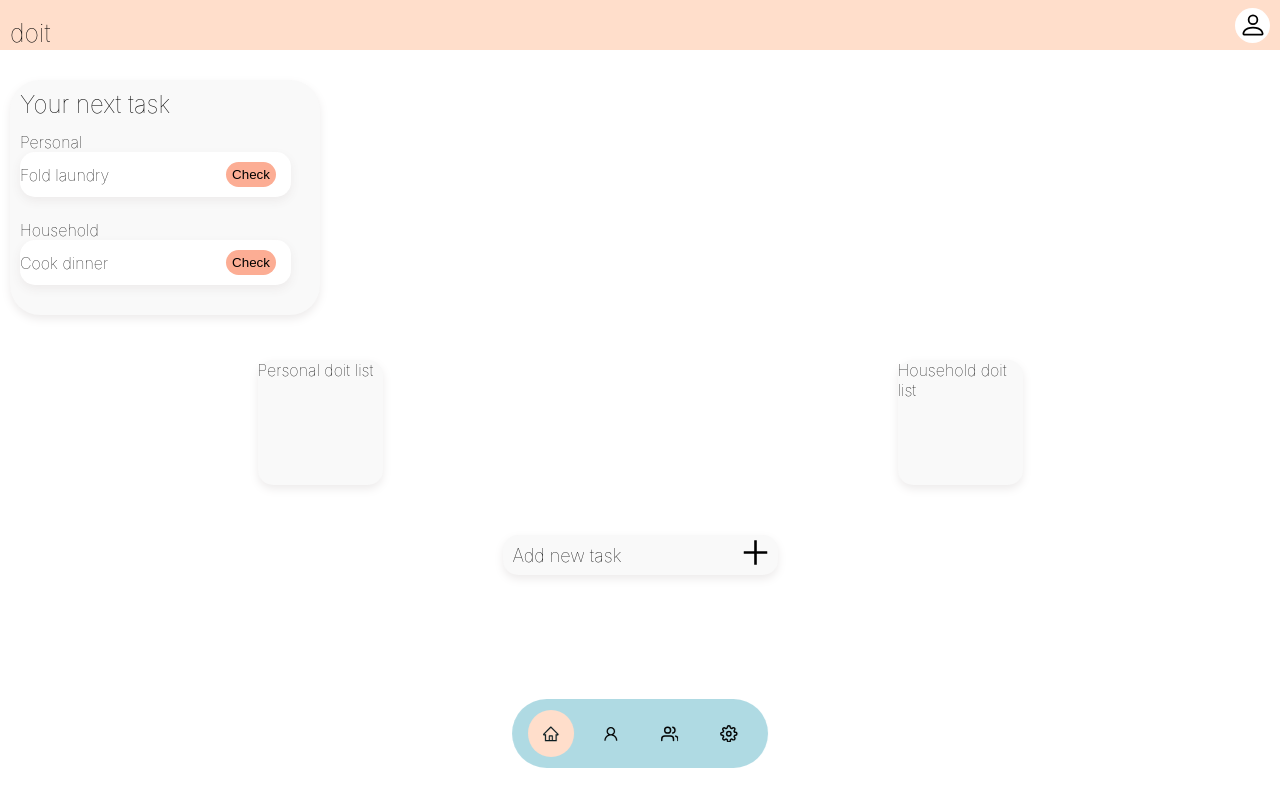
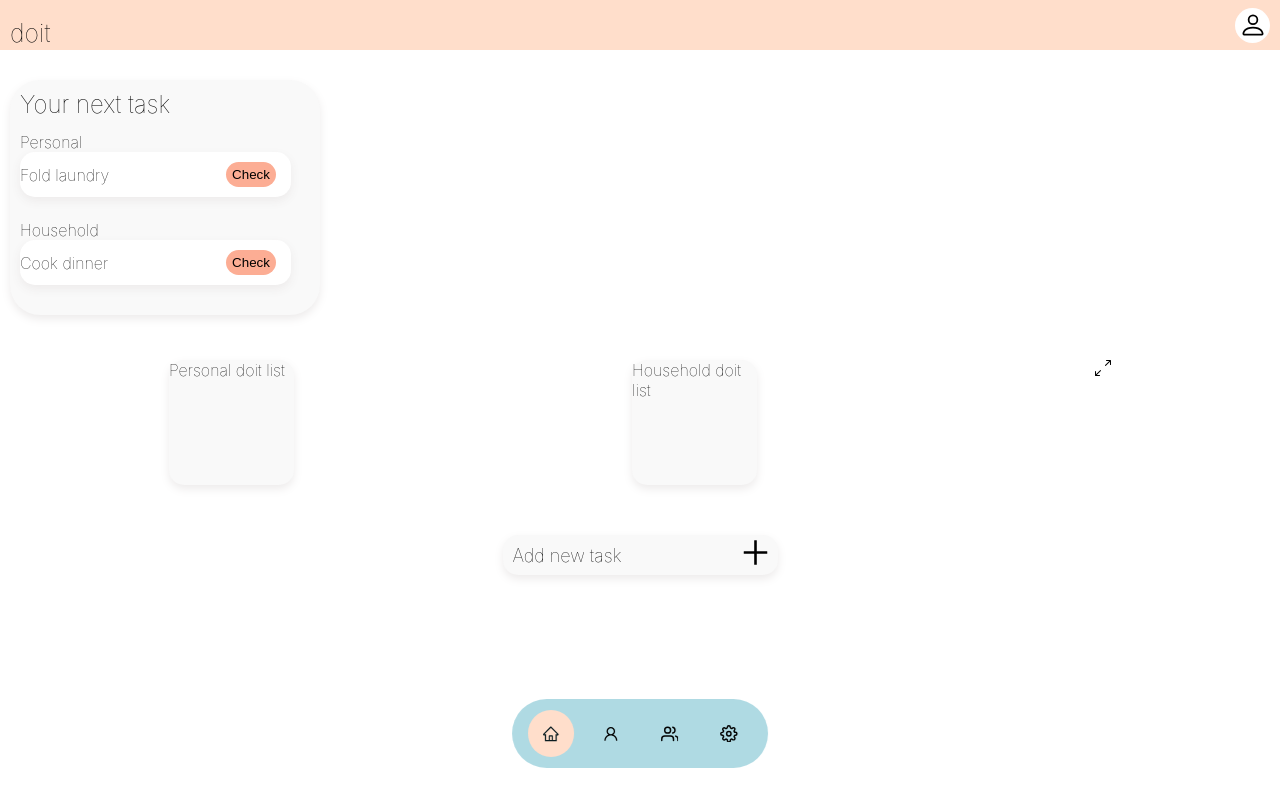
Before and after one commit to Duniia/doit, a React (Create React App) app: page / in a window 1280 px wide. Built offline with nearby package versions, Linux system fonts and the light colour scheme.

Commit message:
Michelle

```diff
--- a/src/pages/Forside.js
+++ b/src/pages/Forside.js
@@ -7,6 +7,7 @@ import OpgaveTitle from '../components/OpgaveTitle';
 import Button from '../components/Button';
 import Lists from '../components/Lists';
 import AddTask from '../components/AddTask';
+import {BsArrowsAngleExpand} from 'react-icons/bs'
 
 // kodet af Michelle
 
@@ -43,6 +44,7 @@ export default function App() {
 
     <section className="List_container">
       <Lists/>
+      <BsArrowsAngleExpand/>
      </section>
 
      <section className="addnew">
--- a/src/pages/NewTask.js
+++ b/src/pages/NewTask.js
@@ -1,3 +1,5 @@
+// kodet af Michelle
+
 import React from "react";
 import '../styles/newtask.css';
 import {BsArrowLeft} from 'react-icons/bs'
@@ -6,7 +8,6 @@ import InsertText from '../components/InsertText';
 
 
 export default function Top() {
-
 
     return (
         <>
```
